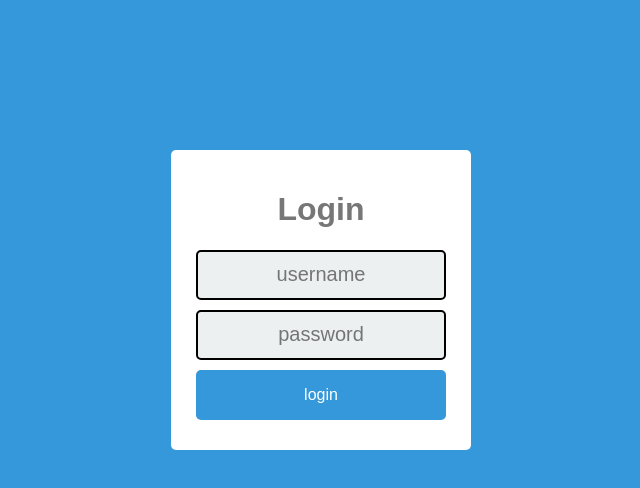
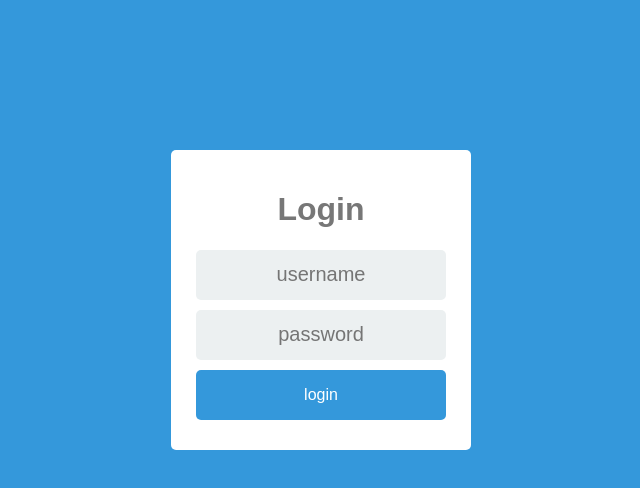
Before and after one commit to Rohambadi/simpel-react-project, a React (Create React App) app: page / in a window 1280 px wide. Shown: the top 488 px of the page, without its empty margins (319-959 px from the left). Built offline with nearby package versions, Linux system fonts and the light colour scheme.

Commit message:
edit App. css for  login page

```diff
--- a/src/App.css
+++ b/src/App.css
@@ -37,7 +37,7 @@ body {
   height: 50px;
   background-color: #ecf0f1;
   border-radius: 5px;
-  border: 2px solid black !important;
+  border: none;
   padding: 10px;
   font-family: Arial;
   font-size: 20px;
@@ -45,8 +45,7 @@ body {
   transition: all 0.25s;
 }
 .login-field:focus {
-  border: 2px solid #3498db !important;
-  outline: none;
+  outline: 1px solid #3498db !important;
 }
 .login-btn {
   width: 250px;
```
